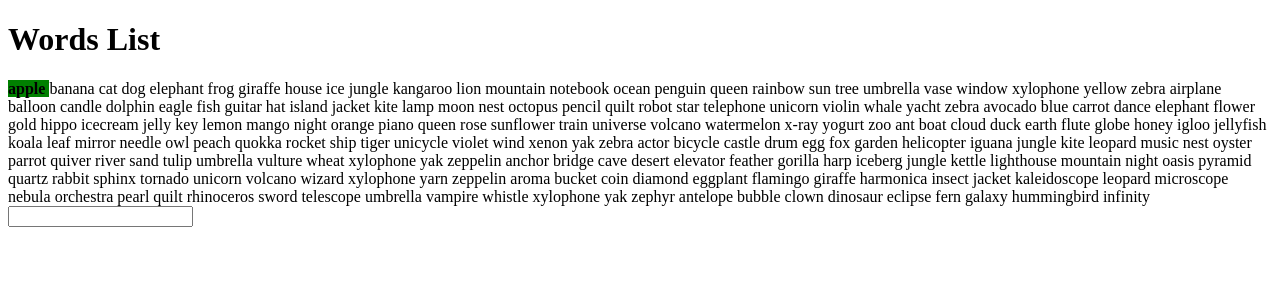
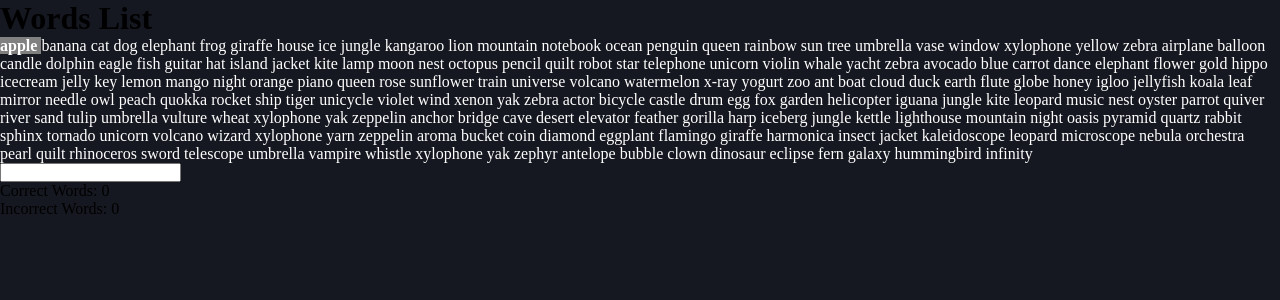
Before and after one commit to alikpashaevi/ai-assisted-speed-type, a React (Vite) app: page / in a window 1280 px wide. Shown: the top 300 px of the page. Built offline with nearby package versions, Linux system fonts and the light colour scheme.

Commit message:
third commit

```diff
--- a/src/components/Words.jsx
+++ b/src/components/Words.jsx
@@ -1,28 +1,42 @@
 import React from 'react';
 
-const Words = ({ words, currentIndex, letterIndex, inputError }) => {
+const Words = ({ words, currentIndex, letterIndex, inputError, wordStatus }) => {
   return (
     <div>
       <h1>Words List</h1>
       <div className="word-list">
-        {words.map((word, index) => (
+      {words.map((word, index) => {
+          let backgroundColor = 'transparent';
+          let color = 'white';
+
+          if (index === currentIndex) {
+            backgroundColor = inputError ? 'red' : 'grey';
+          } else if (index < currentIndex) {
+            if (wordStatus[index] === 'correct') {
+              color = 'green';
+            } else if (wordStatus[index] === 'incorrect') {
+              // Reset background color for incorrect words after moving to the next word
+              color = 'red'
+              backgroundColor = 'transparent';
+            }
+          }
+
+          return (
             <span
               key={index}
               style={{
-              backgroundColor: index === currentIndex ? (inputError ? 'red' : 'green') : 'white',
+                backgroundColor,
+                color,
                 fontWeight: index === currentIndex ? 'bold' : 'normal',
               }}
             >
               {word.split('').map((letter, i) => (
-              <span
-                key={i}
-              >
-                {letter}
-              </span>
+                <span key={i}>{letter}</span>
               ))}
               {' '}
             </span>
-        ))}
+          );
+        })}
       </div>
     </div>
   );
--- a/src/index.css
+++ b/src/index.css
@@ -3,3 +3,14 @@
   --color-secondary: #d2d4de;
   --color-third: #84a0c6;
 }
+
+* {
+  margin: 0;
+  padding: 0;
+  box-sizing: border-box;
+}
+
+body {
+  height: 100vh;
+  background-color: var(--bg-color);
+}
--- a/src/pages/MainPage.jsx
+++ b/src/pages/MainPage.jsx
@@ -1,12 +1,16 @@
-import React, {useEffect, useState} from 'react'
+import React, { useEffect, useState } from 'react';
 import Words from '../components/Words';
 import InputArea from '../components/InputField';
+import  './MainPage.css';
 
 const MainPage = () => {
   const [words, setWords] = useState([]);
   const [currentIndex, setCurrentIndex] = useState(0);
   const [letterIndex, setLetterIndex] = useState(0);
   const [inputError, setInputError] = useState(false);
+  const [correctWords, setCorrectWords] = useState(0);
+  const [incorrectWords, setIncorrectWords] = useState(0);
+  const [wordStatus, setWordStatus] = useState([]); // Array to track correctness of words
 
   useEffect(() => {
     fetch('data/words.json')
@@ -17,12 +21,18 @@ const MainPage = () => {
 
   const checkWord = (inputWord) => {
     if (words[currentIndex] === inputWord.trim()) {
-      setCurrentIndex((prevIndex) => prevIndex + 1);
-      setLetterIndex(0); // Reset letter index for next word
+      setCorrectWords((prevCount) => prevCount + 1);
       setInputError(false);
+      setWordStatus((prevStatus) => [...prevStatus, 'correct']);
+    } else {
+      setIncorrectWords((prevCount) => prevCount + 1);
+      setInputError(true);
+      setWordStatus((prevStatus) => [...prevStatus, 'incorrect']);
     }
+    setCurrentIndex((prevIndex) => prevIndex + 1);
+    setLetterIndex(0); // Reset letter index for next word
+
   };
-
 
   const checkLetter = (inputLetter) => {
     if (inputLetter === words[currentIndex][letterIndex]) {
@@ -30,6 +40,12 @@ const MainPage = () => {
       setInputError(false); // Correct letter, no error
     } else {
       setInputError(true); // Incorrect letter, set error state
+      if (letterIndex === words[currentIndex].length - 1) {
+        setLetterIndex(0); // Reset letter index for next word
+        setInputError(false);
+      } else {
+        setLetterIndex((prevIndex) => prevIndex + 1);
+      }
     }
   };
 
@@ -40,11 +56,13 @@ const MainPage = () => {
         currentIndex={currentIndex}
         letterIndex={letterIndex}
         inputError={inputError}
+        wordStatus={wordStatus} // Pass the wordStatus to Words component
       />
       <InputArea checkWord={checkWord} checkLetter={checkLetter} />
+      <div>Correct Words: {correctWords}</div>
+      <div>Incorrect Words: {incorrectWords}</div>
     </div>
   );
-
 }
 
-export default MainPage
+export default MainPage;
```
Also changed, not shown: src/pages/MainPage.css (added). Lines whose indentation alone changed are shown as unchanged.
